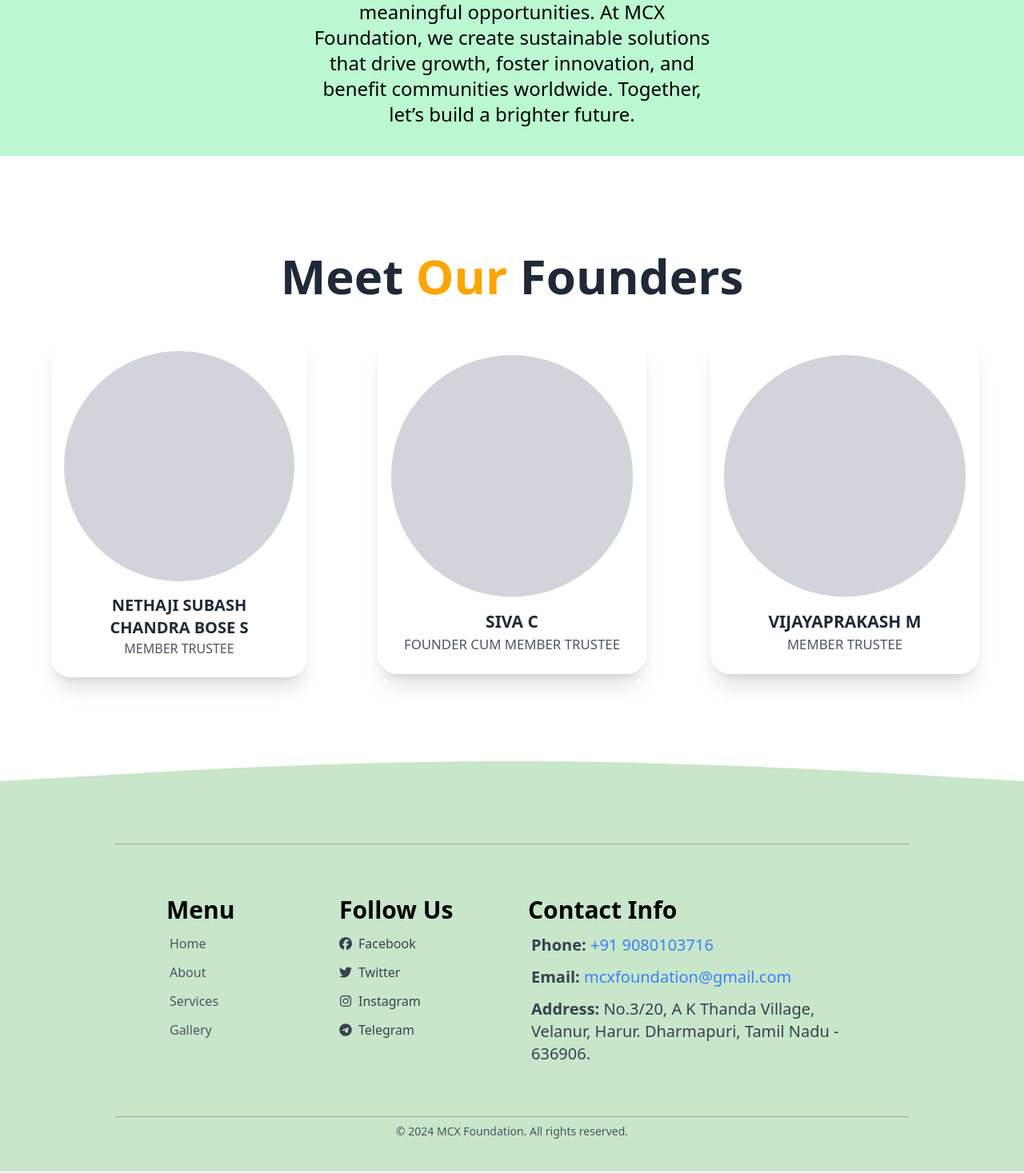
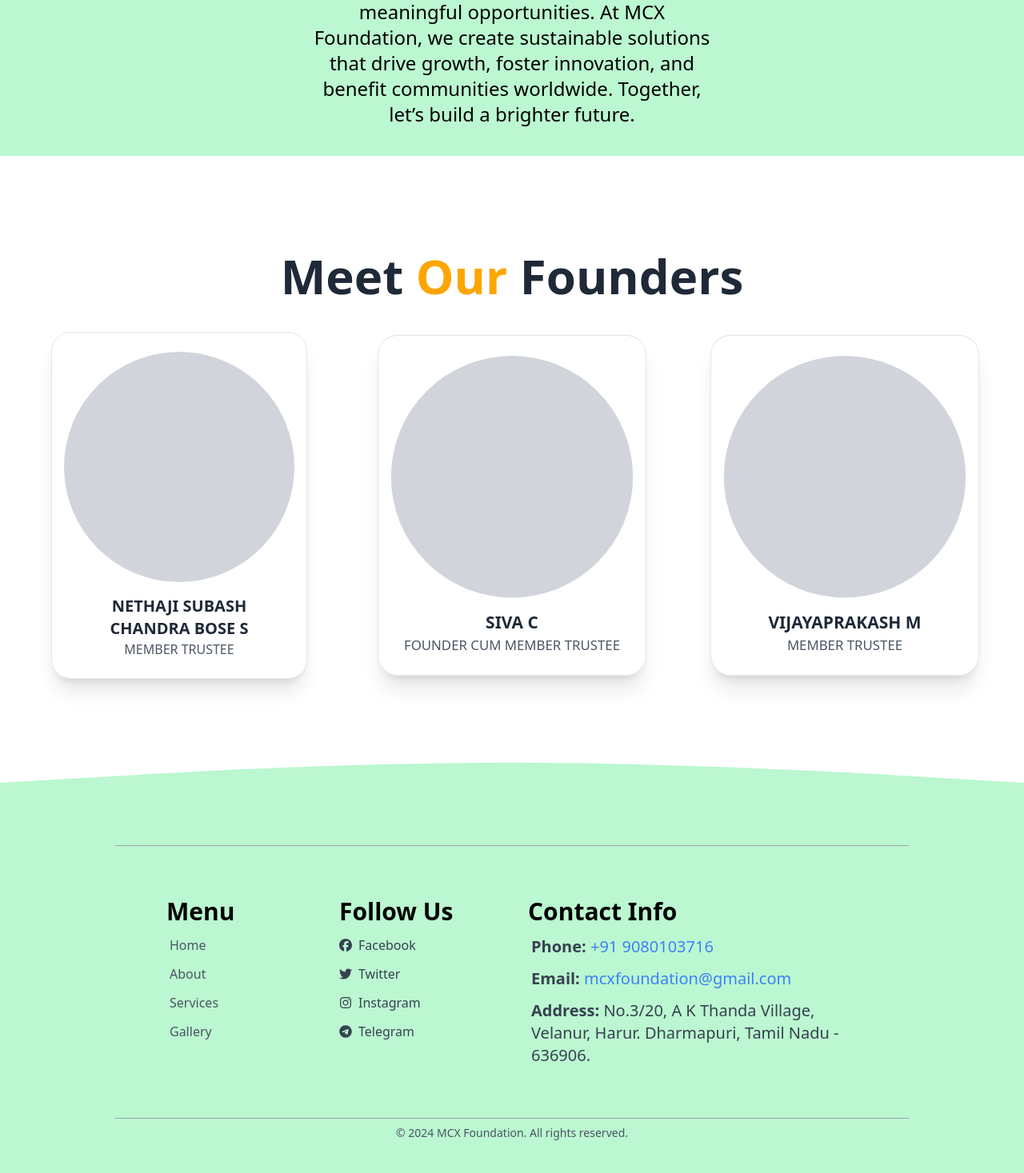
Before and after one commit to SaiDushyant/mcx, a React (Create React App) app: page /#/about in a window 1280 px wide. Shown: the part 2031-3498 px from the top of the page at 80% size. Built offline with nearby package versions, Linux system fonts and the light colour scheme.

Commit message:
Minor upgrades in about and footer

```diff
--- a/src/components/Footer.js
+++ b/src/components/Footer.js
@@ -14,7 +14,8 @@ const Footer = () => {
         className="w-full h-10 mt-8 sm:mt-16 sm:h-16"
         preserveAspectRatio="none"
         viewBox="0 0 1440 54"
-        style={{ color: "#C8E6C9" }}
+        style={{ color: "#bbf7d0" }}
+        // style={{ color: "#C8E6C9" }}
       >
         <path
           fill="currentColor"
@@ -22,8 +23,8 @@ const Footer = () => {
         />
       </svg>
       <div
-        className="w-full h-auto pt-5 md:p-10 md:px-36"
-        style={{ backgroundColor: "#C8E6C9" }}
+        className="w-full h-auto pt-5 md:p-10 md:px-36 bg-green-200"
+        // style={{ backgroundColor: "#C8E6C9" }}
       >
         <div className="w-9/12 md:w-full mx-auto bg-gray-400 h-[1px]"></div>
 
--- a/src/pages/About.js
+++ b/src/pages/About.js
@@ -74,7 +74,7 @@ const About = () => {
 
         <div className="flex flex-col md:flex-row justify-center items-center space-y-8 md:space-y-0 md:space-x-24">
           {/* Founder 1 */}
-          <div className="w-72 md:w-80 bg-white shadow-xl rounded-3xl p-6 flex flex-col items-center text-center hover:scale-105 duration-300">
+          <div className="w-72 md:w-80 bg-white shadow-xl rounded-3xl p-6 flex flex-col items-center text-center hover:scale-105 duration-300 border border-gray-200">
             <div className="w-60 md:w-72 h-60 md:h-72 rounded-full bg-gray-300 mb-4"></div>
             <h3 className="text-xl font-semibold text-gray-800">
               NETHAJI SUBASH CHANDRA BOSE S
@@ -83,14 +83,14 @@ const About = () => {
           </div>
 
           {/* Founder 2 */}
-          <div className="w-72 md:w-80 bg-white shadow-xl rounded-3xl p-6 flex flex-col items-center text-center md:scale-105 hover:scale-105 md:hover:scale-110 duration-300">
+          <div className="w-72 md:w-80 bg-white shadow-xl rounded-3xl p-6 flex flex-col items-center text-center md:scale-105 hover:scale-105 md:hover:scale-110 duration-300 border border-gray-200">
             <div className="w-60 md:w-72 h-60 md:h-72 rounded-full bg-gray-300 mb-4"></div>
             <h3 className="text-xl font-semibold text-gray-800">SIVA C</h3>
             <p className="text-gray-600">FOUNDER CUM MEMBER TRUSTEE</p>
           </div>
 
           {/* Founder 3 */}
-          <div className="w-72 md:w-80 bg-white shadow-xl rounded-3xl p-6 flex flex-col items-center text-center md:scale-105 hover:scale-105 md:hover:scale-110 duration-300">
+          <div className="w-72 md:w-80 bg-white shadow-xl rounded-3xl p-6 flex flex-col items-center text-center md:scale-105 hover:scale-105 md:hover:scale-110 duration-300 border border-gray-200">
             <div className="w-60 md:w-72 h-60 md:h-72 rounded-full bg-gray-300 mb-4"></div>
             <h3 className="text-xl font-semibold text-gray-800">
               VIJAYAPRAKASH M
```
